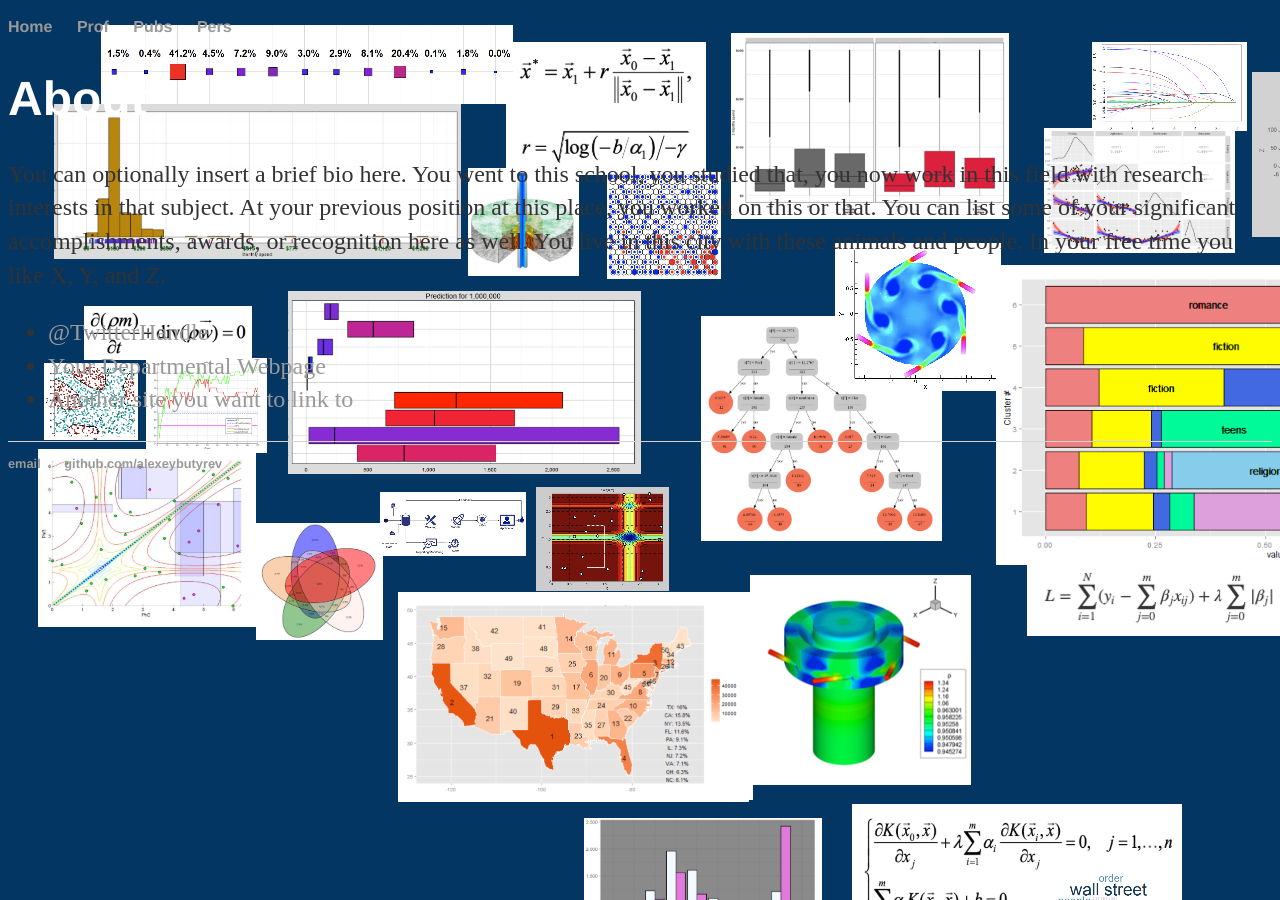
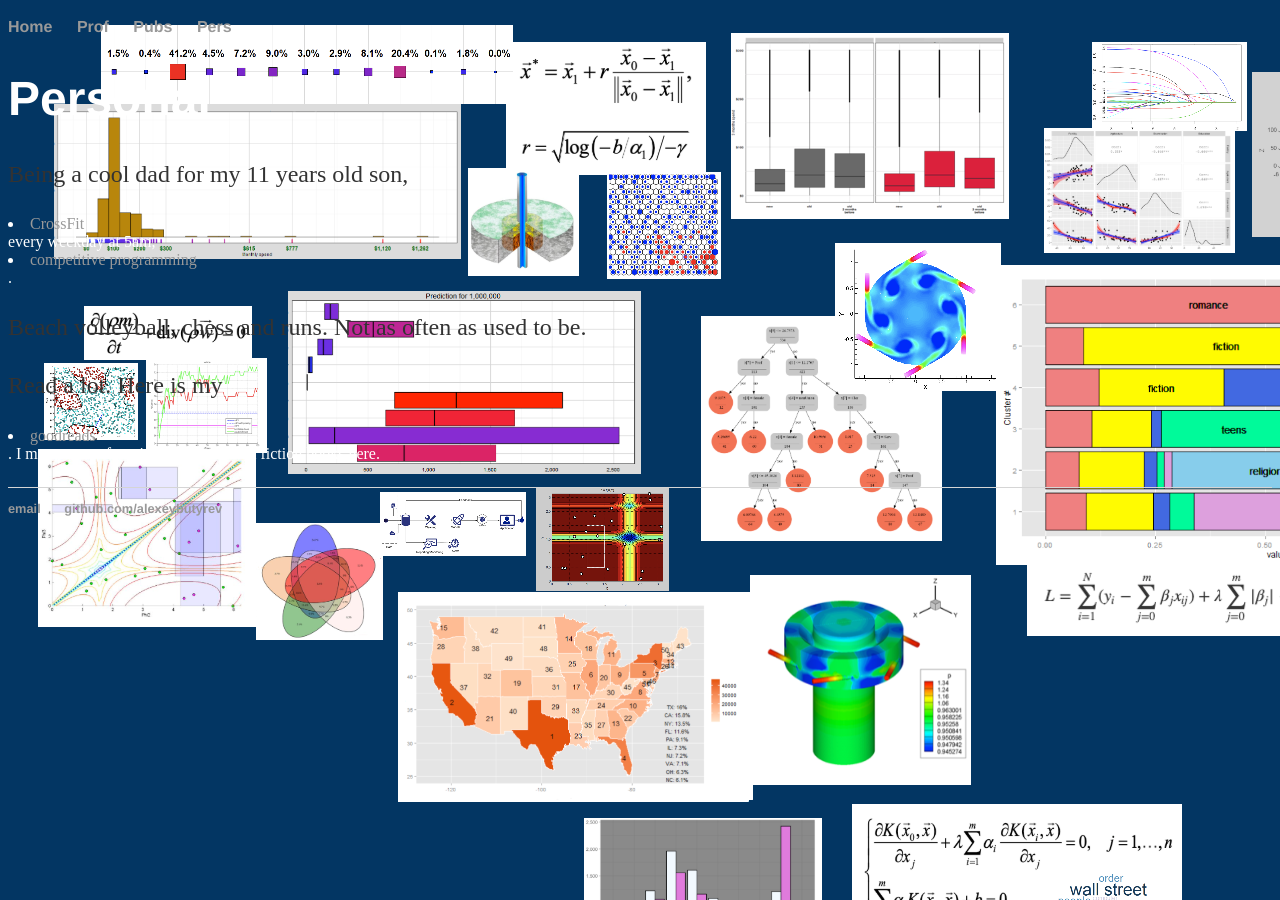
Before and after one commit to alexeybutyrev/alexeybutyrev.github.io, a Jekyll site: the page built from perc/index.html, in a window 1280 px wide. Built offline with Jekyll 4.4.1, drawn with Linux system fonts in a browser that asks for light colours.

Commit message:
change text

```diff
--- a/index.html
+++ b/index.html
@@ -5,7 +5,7 @@ title: Alexey Butyrev
 
 		<div class="blurb">
 			<h1>Hi there, Welcome to my personal page!</h1>
-			<p> A litte bit about my proffetional experience and interests is <a href="/prof">here</a>.</p>
+			<p> A little bit about my professional experience and interests is <a href="/prof">here</a>.</p>
 			<p> Some posts and publications are <a href="/pubs">here</a>.</p>
-			<p> My latests hobbies and intersts outside of work are <a href="/perc">here</a>.</p>
+			<p> My latests hobbies and interests outside of work are <a href="/perc">here</a>.</p>
 		</div>
--- a/perc/index.html
+++ b/perc/index.html
@@ -1,15 +1,14 @@
 ---
 layout: default
-title: About Hank Quinlan
+title: Hobbies
 ---
 
-		<div class="about">
-			<h1>About</h1>
-			<p>You can optionally insert a brief bio here. You went to this school, you studied that, you now work in this field with research interests in that subject. At your previous position at this place, you worked on this or that. You can list some of your significant accomplishments, awards, or recognition here as well. You live in this city with these animals and people. In your free time you like X, Y, and Z.</p>
-
-			<ul class="contacts">
-				<li><a href="#">@TwitterHandle</a></li>
-				<li><a href="#">Your Departmental Webpage</a></li>
-				<li><a href="#">Another site you want to link to</a></li>
-				</ul>
-		</div>
+<div class="about">
+	<h1>Personal</h1>
+	<p>Being a cool dad for my 11 years old son, <li><a href="https://games.crossfit.com/athlete/1683143">CrossFit</a>
+		</li> every weekday at 5am, <li><a href="https://leetcode.com/alexey_wish/">competitive programming</a></li> .
+	</p>
+	<p>Beach volleyball, chess and runs. Not as often as used to be.</p>
+	<p>Read a lot. Here is my <li><a href="https://www.goodreads.com/alexeybutyrev">goodreads</a></li> . I may put my
+		favorite fiction and non fiction books here.</p>
+</div>
```
